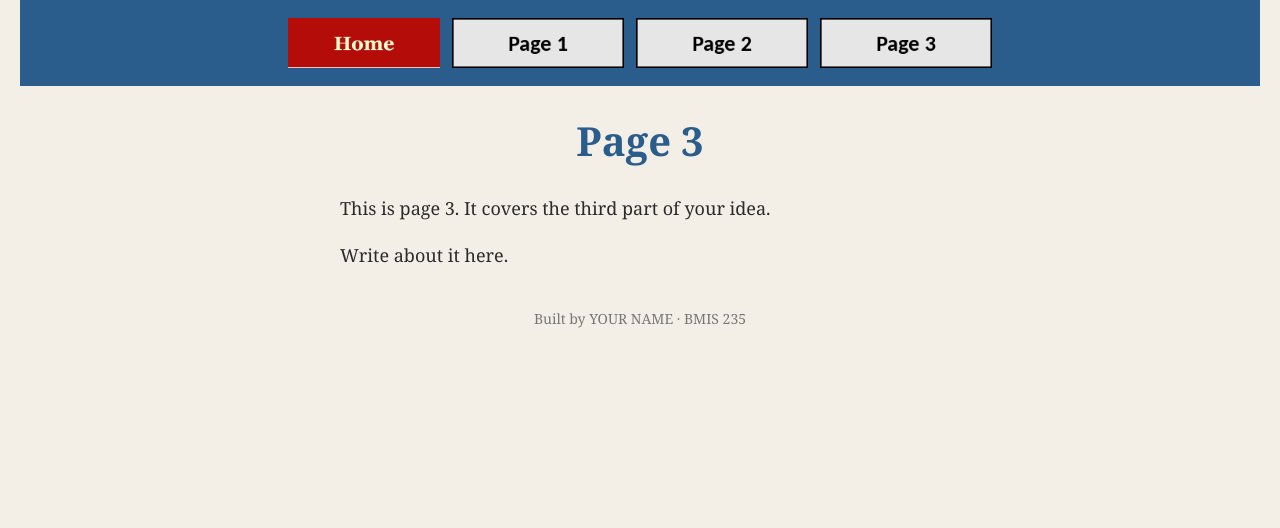
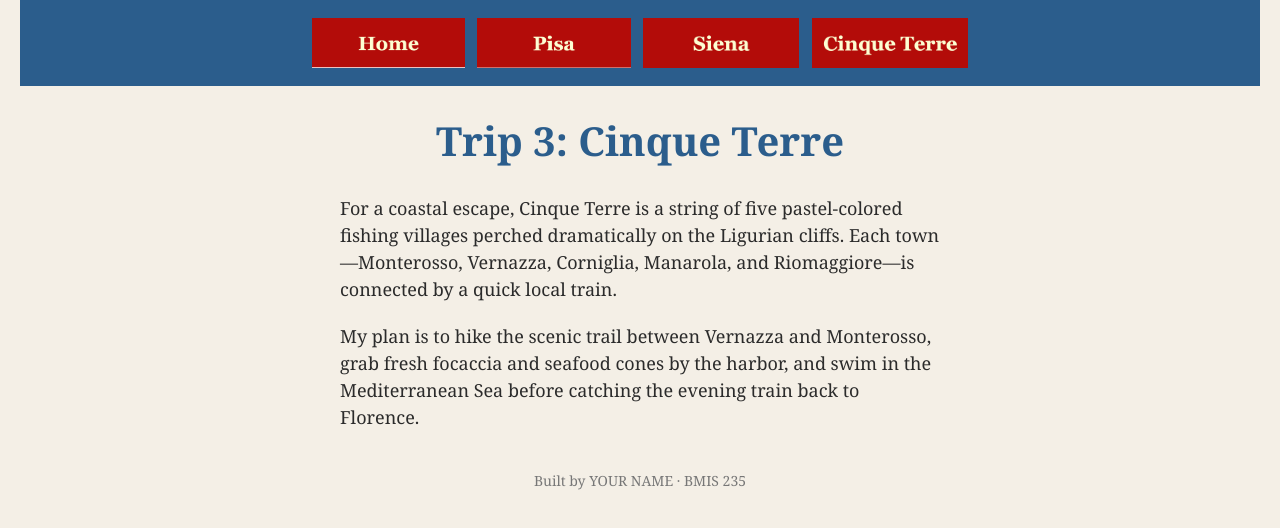
Before and after one commit to arivas07/bmis235-html-3, a plain HTML site: page cinqueterre.html in a window 1280 px wide. Drawn offline with Linux system fonts and the light colour scheme.

Commit message:
Update cinqueterre.html menu and content
Updated author information and page content for Cinque Terre.

```diff
--- a/cinqueterre.html
+++ b/cinqueterre.html
@@ -1,39 +1,29 @@
 <!DOCTYPE html>
 <!--
-  Author: YOUR NAME
-  GU username: YOUR-GU-USERNAME
+  Author: Arnie Rivas
+  GU username: arivas-oreglflore
   Course: BMIS 235 - HTML-3
 -->
 <html lang="en">
 <head>
   <meta charset="utf-8">
   <meta name="author" content="YOUR NAME">
-<title>Page 3</title>
-
-<!-- this one line connects the page to the stylesheet -->
+  <title>Cinque Terre · Florence Day Trips</title>
   <link rel="stylesheet" href="styles.css">
 </head>
 <body>
 
-<!-- ===== MENU ============================================================
-     The menu is four links. Each link wraps an image instead of words.
-     Build it once on this page, check that every link works,
-     then copy the whole <nav> block and paste it over the menu on the
-     other three pages, so every page has the exact same menu.
-     ===================================================================== -->
   <nav>
     <a href="index.html"><img src="img/home.png" alt="Home"></a>
-    <a href="page1.html"><img src="img/page1.png" alt="Page 1"></a>
-    <a href="page2.html"><img src="img/page2.png" alt="Page 2"></a>
-    <a href="page3.html"><img src="img/page3.png" alt="Page 3"></a>
+    <a href="pisa.html"><img src="img/pisa.png" alt="Pisa"></a>
+    <a href="siena.html"><img src="img/siena.png" alt="Siena"></a>
+    <a href="cinqueterre.html"><img src="img/cinqueterre.png" alt="Cinque Terre"></a>
   </nav>
 
-<h1>Page 3</h1>
-<p>This is page 3. It covers the third part of your idea.</p>
-<p>Write about it here.</p>
+  <h1>Trip 3: Cinque Terre</h1>
+  <p>For a coastal escape, Cinque Terre is a string of five pastel-colored fishing villages perched dramatically on the Ligurian cliffs. Each town—Monterosso, Vernazza, Corniglia, Manarola, and Riomaggiore—is connected by a quick local train.</p>
+  <p>My plan is to hike the scenic trail between Vernazza and Monterosso, grab fresh focaccia and seafood cones by the harbor, and swim in the Mediterranean Sea before catching the evening train back to Florence.</p>
 
-<!-- Footer: fill in your name -->
   <footer>Built by YOUR NAME &middot; BMIS 235</footer>
-
 </body>
 </html>
```
Lines whose indentation alone changed are shown as unchanged.
